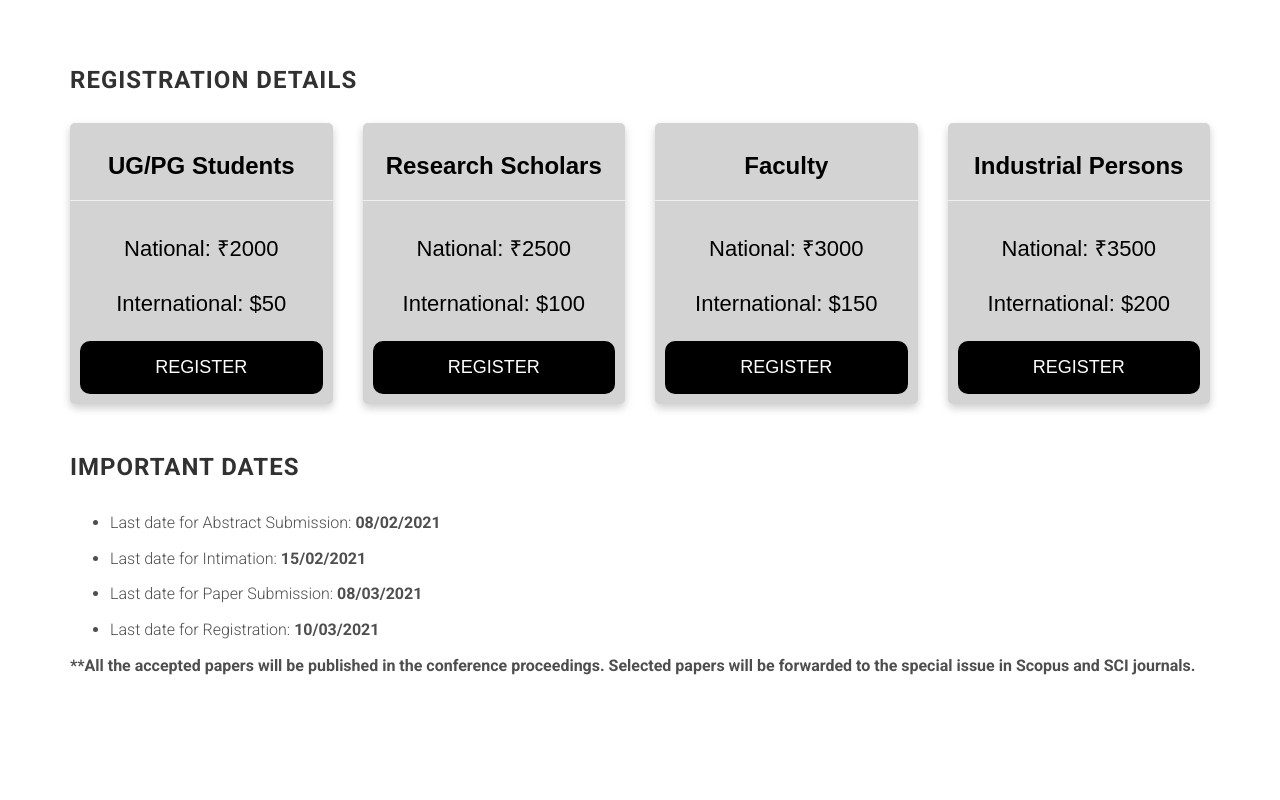
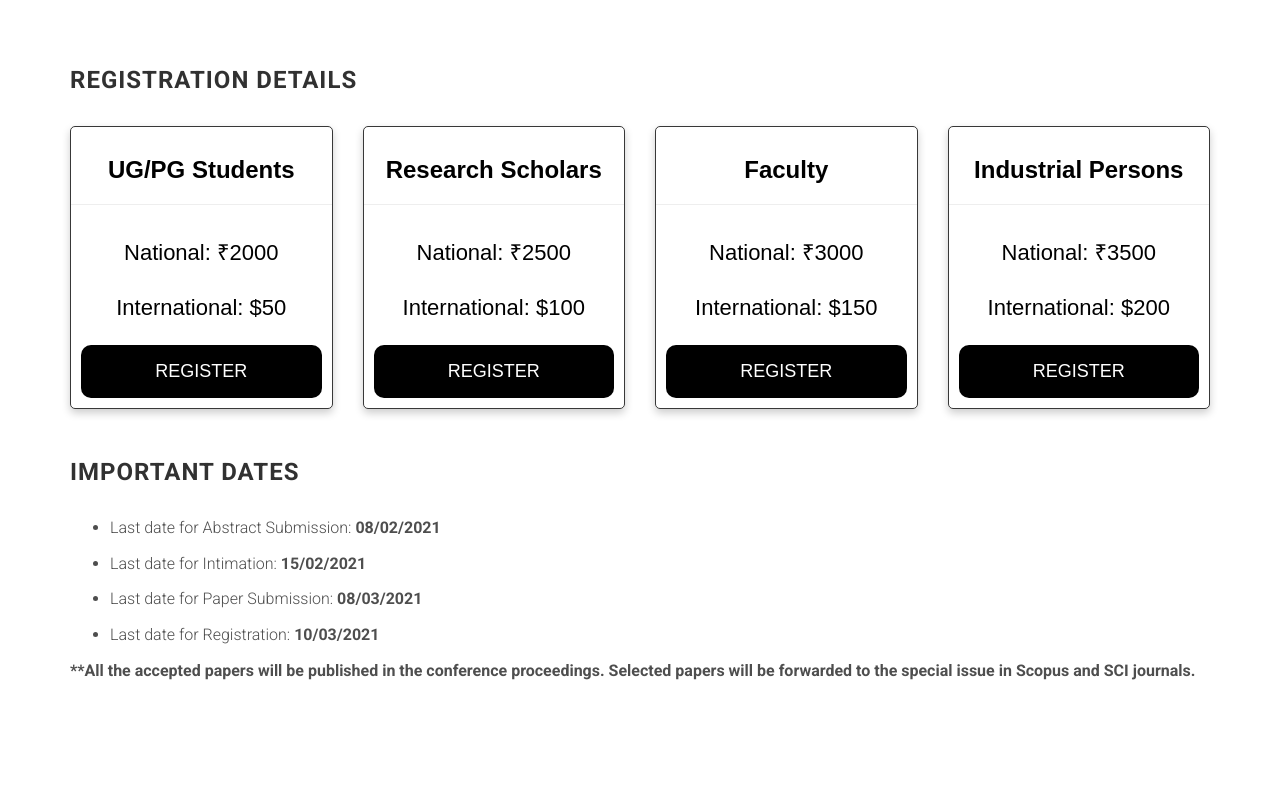
Before and after one commit to maneeshmanu2000/cseweb, a website: page index.html in a window 1280 px wide. Shown: the part 2040-2840 px from the top of the page. Drawn offline with nearby package versions, Linux system fonts and the light colour scheme; files whose address does not match are found by name.

Commit message:
Card Style changed

```diff
--- a/assets/css/main.css
+++ b/assets/css/main.css
@@ -684,11 +684,15 @@ ul li {
 
 .cardreg {
   box-shadow: 0 4px 8px 0 rgba(0, 0, 0, 0.2);
-  background-color: lightgray;
+  background-color: rgb(255, 255, 255);
   margin: auto;
   text-align: center;
   font-family: arial;
   border-radius: 5PX;
+  border-color: #383838;
+  border-width: .5px;
+  border-style: solid;
+  margin-top: 3px;
 }
 
 .price {
```
